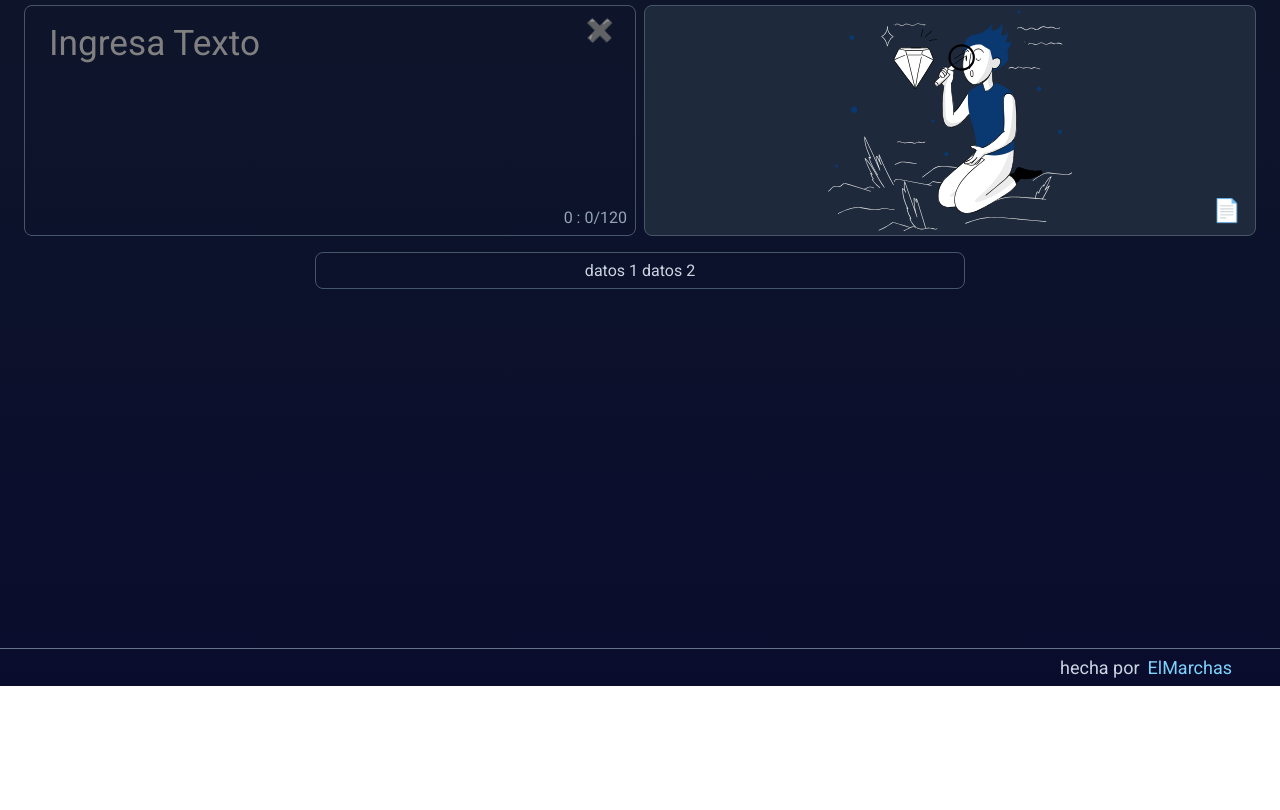
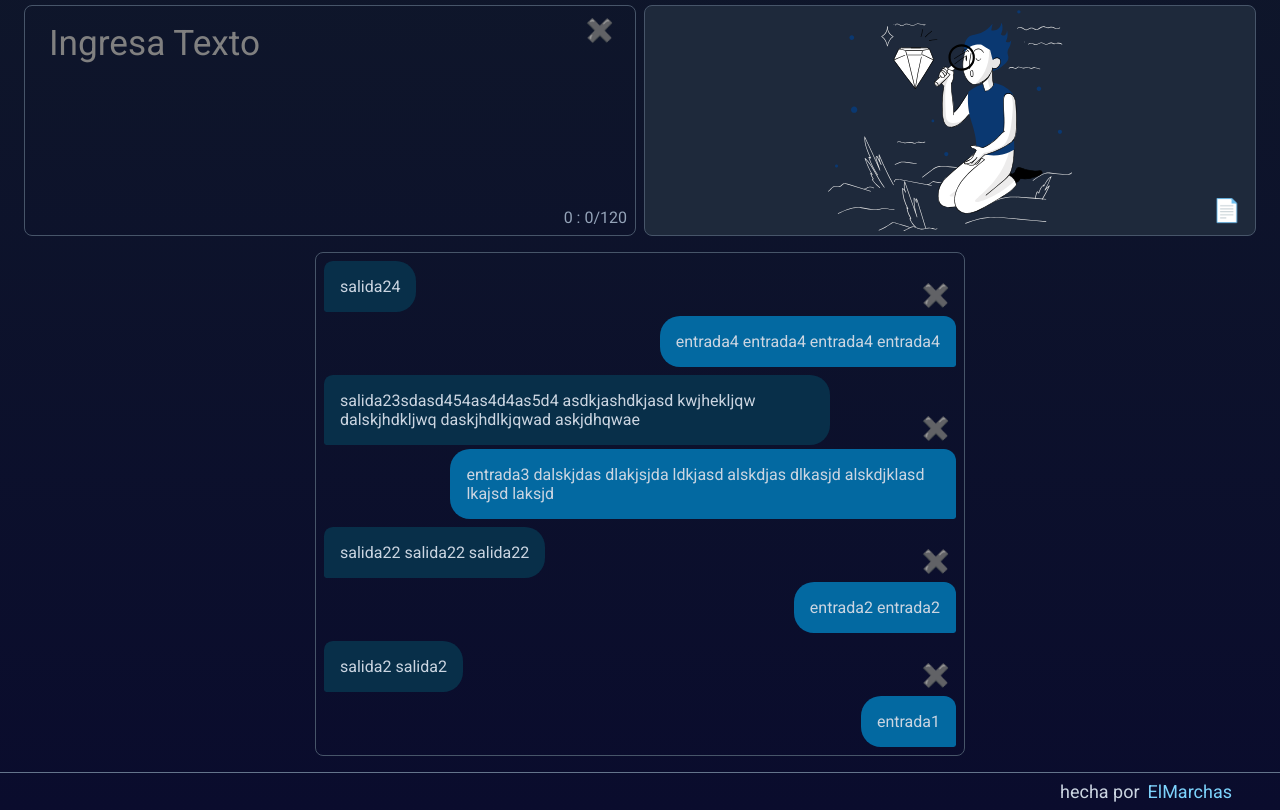
Before and after one commit to ElMarchas/encrypter-vanilla, a plain HTML site: page index.html in a window 1280 px wide. Shown: the part 114-924 px from the top of the page. Before the commit the page ends 800 px from the top, so only its background shows below. Drawn offline with Linux system fonts and the light colour scheme.

Commit message:
some changes

```diff
--- a/app.js
+++ b/app.js
@@ -8,7 +8,15 @@ var data = {
   maxChars: 120,
 };
 
-var log = [];
+var logs = [
+  ["entrada4 entrada4 entrada4 entrada4", "salida24"],
+  [
+    "entrada3 dalskjdas dlakjsjda ldkjasd alskdjas dlkasjd alskdjklasd lkajsd laksjd",
+    "salida23sdasd454as4d4as5d4 asdkjashdkjasd kwjhekljqw dalskjhdkljwq daskjhdlkjqwad askjdhqwae",
+  ],
+  ["entrada2 entrada2", "salida22 salida22 salida22"],
+  ["entrada1", " salida2 salida2"],
+];
 
 const EL = {
   test: document.getElementById("test"),
@@ -47,6 +55,7 @@ const EL = {
     btnNo: document.getElementById("modalCancel"),
   },
   snackbar: document.getElementById("snackbar"),
+  list: document.getElementById("list"),
 };
 
 const encrypt = (text) => {
@@ -526,6 +535,66 @@ const handleProBtn = () => {
   openModal();
 };
 
+const renderlogs = () => {};
+
+const addlog = () => {};
+
+const deletelog = () => {};
+
+const testerino = (test) => {
+  console.log(test);
+};
+
+const handleLogs = () => {
+  /*
+  var ul = document.createElement('ul');
+  var li;
+
+  root.appendChild(ul); // append the created ul to the root
+
+  arr.forEach(function(item) {
+    if (Array.isArray(item)) { // if it's an array
+      arrToUl(li, item); // call arrToUl with the li as the root
+      return;
+    }
+
+    li = document.createElement('li'); // create a new list item
+    li.appendChild(document.createTextNode(item)); // append the text to the li
+    ul.appendChild(li); // append the list item to the ul
+  });
+*/
+  const LIST = EL.list;
+
+  logs.forEach((log, index) => {
+    const divCon = document.createElement("div");
+    const divIn = document.createElement("div");
+    const divOut = document.createElement("div");
+    const bubbleIn = document.createElement("div");
+    const bubbleOut = document.createElement("div");
+    const btn = document.createElement("div");
+
+    divCon.classList.add("list-cont");
+    divOut.classList.add("list-out");
+    bubbleOut.classList.add("bubble-out");
+    btn.classList.add("btn", "btn-icon");
+    bubbleIn.classList.add("bubble-in");
+
+    btn.addEventListener("click", () => {
+      testerino(index);
+    });
+
+    bubbleOut.appendChild(document.createTextNode(log[1]));
+    btn.appendChild(document.createTextNode("✖️"));
+    divOut.appendChild(bubbleOut);
+    divOut.appendChild(btn);
+
+    bubbleIn.appendChild(document.createTextNode(log[0]));
+    divCon.appendChild(divOut);
+    divCon.appendChild(bubbleIn);
+    LIST.appendChild(divCon);
+  });
+};
+
 const setLocalData = () => {
   localStorage.setItem("data", JSON.stringify(data));
   return data;
@@ -577,6 +646,7 @@ const setup = () => {
   handleInputCharNumber(0);
   setVersion();
   handleAutoOutput(data.isAuto);
+  handleLogs();
   setEvents();
 };
 
--- a/index.html
+++ b/index.html
@@ -11,7 +11,7 @@
     />
     <link rel="icon" href="assets/logoa.svg" />
     <link rel="stylesheet" href="style.css" />
-    <title>Document</title>
+    <title>Encrypter</title>
   </head>
   <body>
     <header class="header">
@@ -120,7 +120,9 @@
         </div>
       </div>
       <div class="container">
-        <div class="card border-top">datos 1 datos 2</div>
+        <div class="card border-top">
+          <div id="list" class="list"></div>
+        </div>
       </div>
     </main>
     <footer class="footer">
--- a/style.css
+++ b/style.css
@@ -401,6 +401,44 @@ body {
   gap: 1rem;
 }
 
+.list {
+  display: flex;
+  flex-direction: column;
+  gap: 0.5rem;
+}
+
+.list-cont {
+  display: flex;
+  flex-direction: column;
+  gap: 0.25rem;
+}
+
+.list-out {
+  display: flex;
+  flex-wrap: wrap;
+  justify-content: space-between;
+  align-items: flex-end;
+}
+
+.bubble-out {
+  max-width: 80%;
+  width: fit-content;
+  background-color: var(--sky-950);
+  padding: 1rem;
+  border-radius: 0.55rem 1.25rem 1.25rem 0.15rem;
+}
+
+.list-btn {
+}
+.bubble-in {
+  max-width: 80%;
+  width: fit-content;
+  align-self: flex-end;
+  background-color: var(--sky-700);
+  padding: 1rem;
+  border-radius: 1.25rem 0.75rem 0.15rem 1.25rem;
+}
+
 .footer {
   max-width: 100%;
   width: 100vw;
```
Also changed, not shown: 1 other file.
